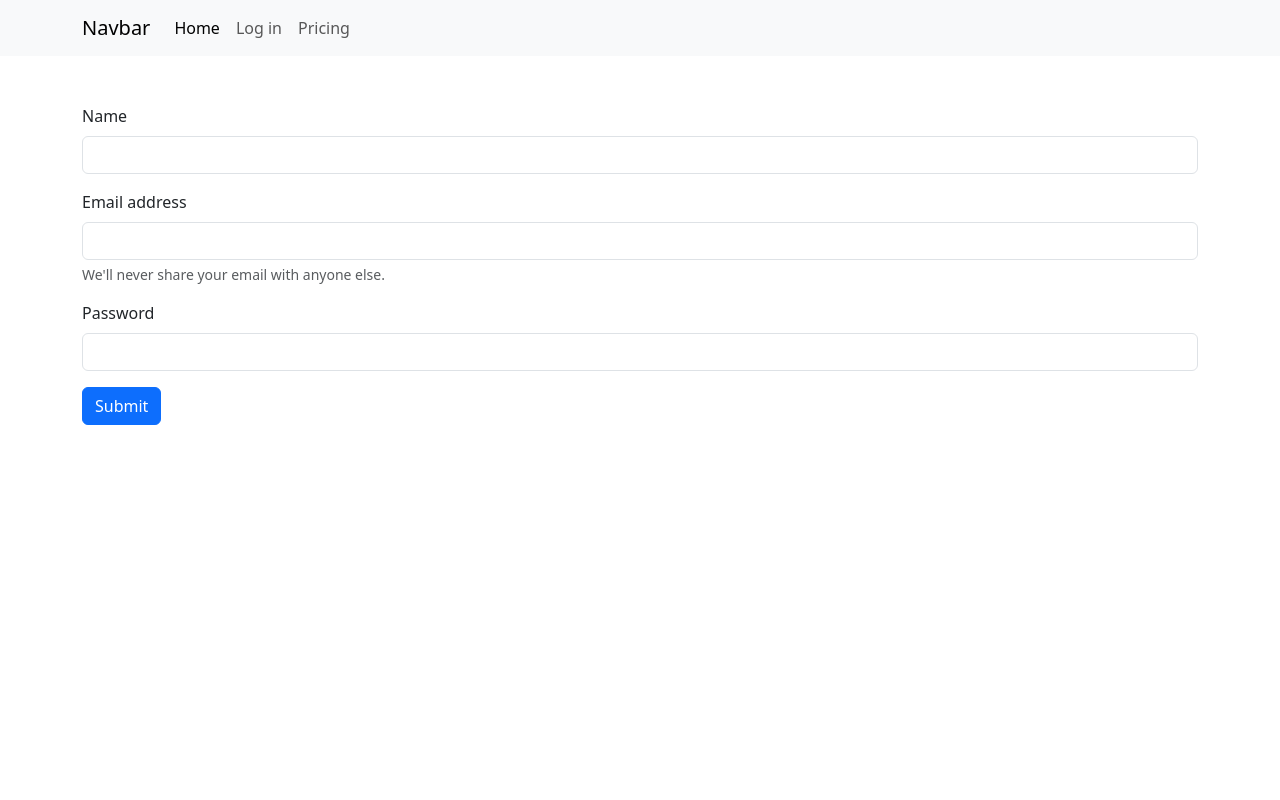
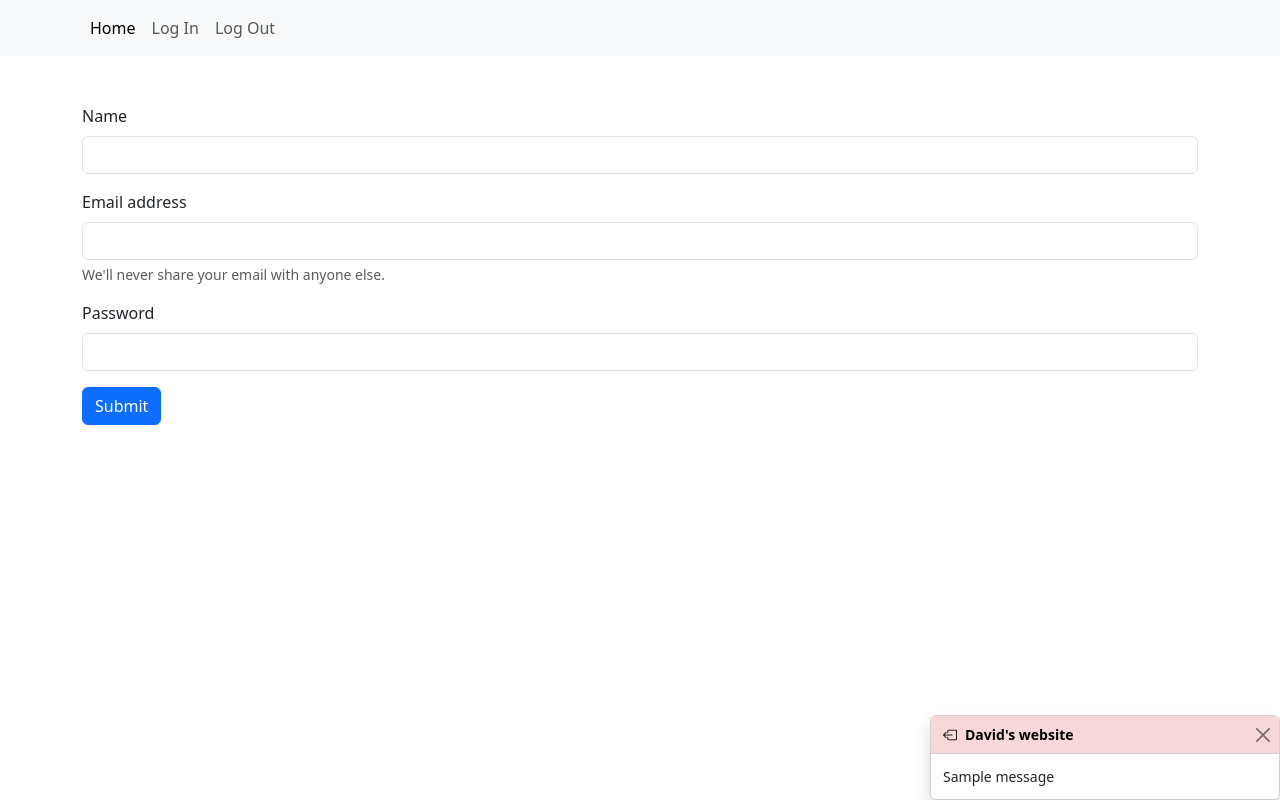
Before and after one commit to DaGitFella/sistemas, a Flask app: page /login in a window 1280 px wide. Run offline with Flask 3, Linux system fonts and the light colour scheme; one stand-in notice (Sample message) is shown.

Commit message:
message flashing

```diff
--- a/aprendendo flask/app/controllers/Default.py
+++ b/aprendendo flask/app/controllers/Default.py
@@ -1,5 +1,5 @@
 from app import app
-from flask import redirect, url_for, render_template, request, session
+from flask import redirect, url_for, render_template, request, session, flash
 
 @app.route('/')
 def index():
@@ -11,10 +11,14 @@ def login():
         session.permanent = True
         user = request.form["nm"]
         session["user"] = user #stores data on a session dictionary
+        flash("Login Succesful!")
+        flash(f"Welcome, {user}")
         return redirect(url_for("user"))
     else:
         if "user" in session:
+            flash("Already Logged In!")
             return redirect(url_for("user"))
+
         return render_template("login.html")
 
 @app.route('/user')
@@ -23,9 +27,13 @@ def user():
         user = session["user"]
         return render_template('user.html', usr=user)
     else:
+        flash("You're now logged in!")
         return redirect(url_for("login"))
 
 @app.route("/logout")
 def logout():
+    if "user" in session: #checks if user in stored in the session dictionary keys
+        user = session["user"]
+        flash(f"{user} has logged out sucessfuly!", "info")
     session.pop("user", None)
     return redirect(url_for("login"))
--- a/aprendendo flask/app/templates/base.html
+++ b/aprendendo flask/app/templates/base.html
@@ -3,18 +3,26 @@
   <head>
     <meta charset="UTF-8" />
     <meta name="viewport" content="width=device-width, initial-scale=1.0" />
+
+    <!-- bootstrap -->
     <link
       href="https://cdn.jsdelivr.net/npm/bootstrap@5.3.3/dist/css/bootstrap.min.css"
       rel="stylesheet"
       integrity="sha384-QWTKZyjpPEjISv5WaRU9OFeRpok6YctnYmDr5pNlyT2bRjXh0JMhjY6hW+ALEwIH"
       crossorigin="anonymous"
     />
+
+    <!-- bootstrap icons -->
+    <link
+      rel="stylesheet"
+      href="https://cdn.jsdelivr.net/npm/bootstrap-icons@1.11.3/font/bootstrap-icons.min.css"
+    />
+
     <title>{% block title %}{% endblock %}</title>
   </head>
   <body>
     <nav class="navbar navbar-expand-lg bg-body-tertiary">
       <div class="container">
-        <a class="navbar-brand" href="#">Navbar</a>
         <button
           class="navbar-toggler"
           type="button"
@@ -29,14 +37,13 @@
         <div class="collapse navbar-collapse" id="navbarNavAltMarkup">
           <div class="navbar-nav">
             <a class="nav-link active" aria-current="page" href="/">Home</a>
-            <a class="nav-link" href="/login">Log in</a>
-            <a class="nav-link" href="#">Pricing</a>
+            <a class="nav-link" href="/login">Log In</a>
+            <a class="nav-link" href="/logout">Log Out</a>
           </div>
         </div>
       </div>
     </nav>
-    {% block content %}
-    {% endblock %}
+    {% block content %} {% endblock %}
     <script
       src="https://cdn.jsdelivr.net/npm/bootstrap@5.3.3/dist/js/bootstrap.bundle.min.js"
       integrity="sha384-YvpcrYf0tY3lHB60NNkmXc5s9fDVZLESaAA55NDzOxhy9GkcIdslK1eN7N6jIeHz"
--- a/aprendendo flask/app/templates/index.html
+++ b/aprendendo flask/app/templates/index.html
@@ -1,7 +1,7 @@
 {% extends "base.html" %}
 {% block title %}Home Page{% endblock %}
 {% block content %}
-<div class="container">
-    <h1>yokoso</h1>
+<div class="container mt-5">
+  <h1>yokoso</h1>
 </div>
 {% endblock %}
--- a/aprendendo flask/app/templates/login.html
+++ b/aprendendo flask/app/templates/login.html
@@ -1,6 +1,22 @@
 {% extends "base.html" %}
 {% block title %}Login Page{% endblock %}
 {% block content %}
+  {% with messages = get_flashed_messages()  %}
+    {% if messages %}
+      {% for msg in messages%}
+        <div class="toast position-absolute bottom-0 end-0 show" role="alert" aria-live="assertive" aria-atomic="true">
+          <div class="toast-header bg-danger-subtle">
+            <i class="bi bi-box-arrow-left text-black me-2"></i>
+              <strong class="me-auto text-black">David's website</strong>
+              <button type="button" class="btn-close" data-bs-dismiss="toast" aria-label="Close"></button>
+          </div>
+          <div class="toast-body">
+              {{msg}}
+          </div>
+      </div>
+      {% endfor %}
+    {% endif %}
+{% endwith %}
 <div class="container">
   <form action="#" method="post" class="mt-5">
     <div class="mb-3">
```
Also changed, not shown: aprendendo flask/app/templates/user.html (+16 -0 lines).
